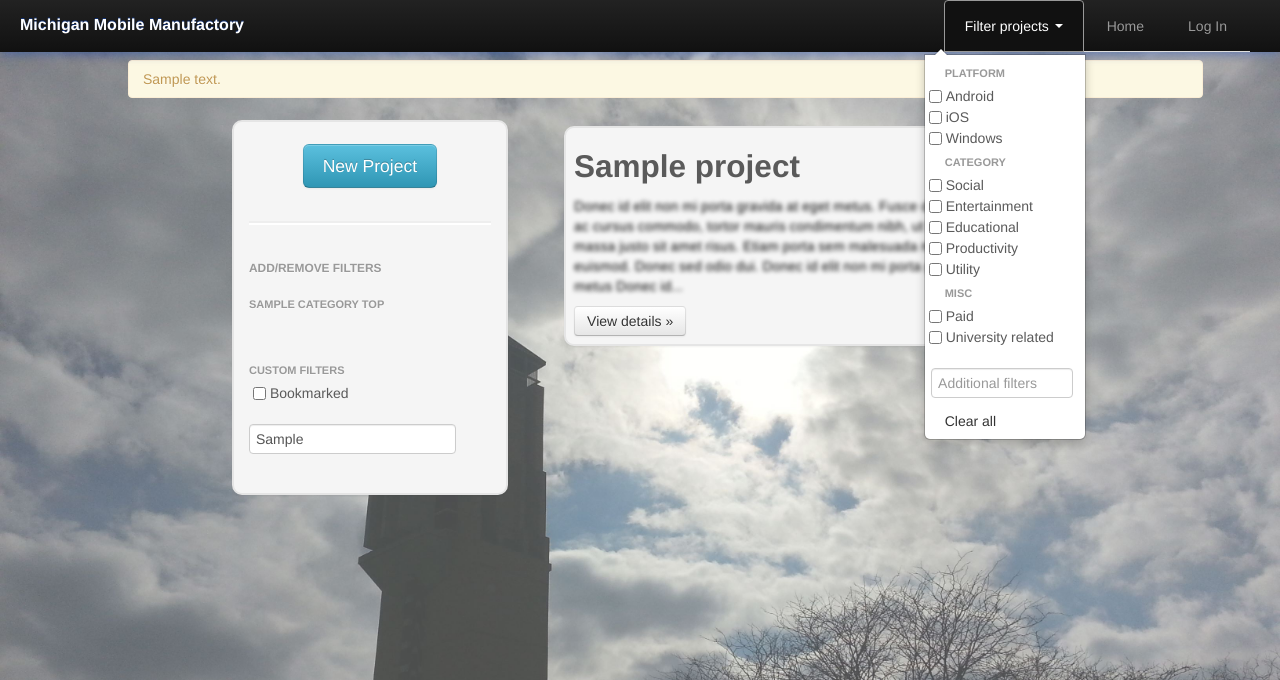
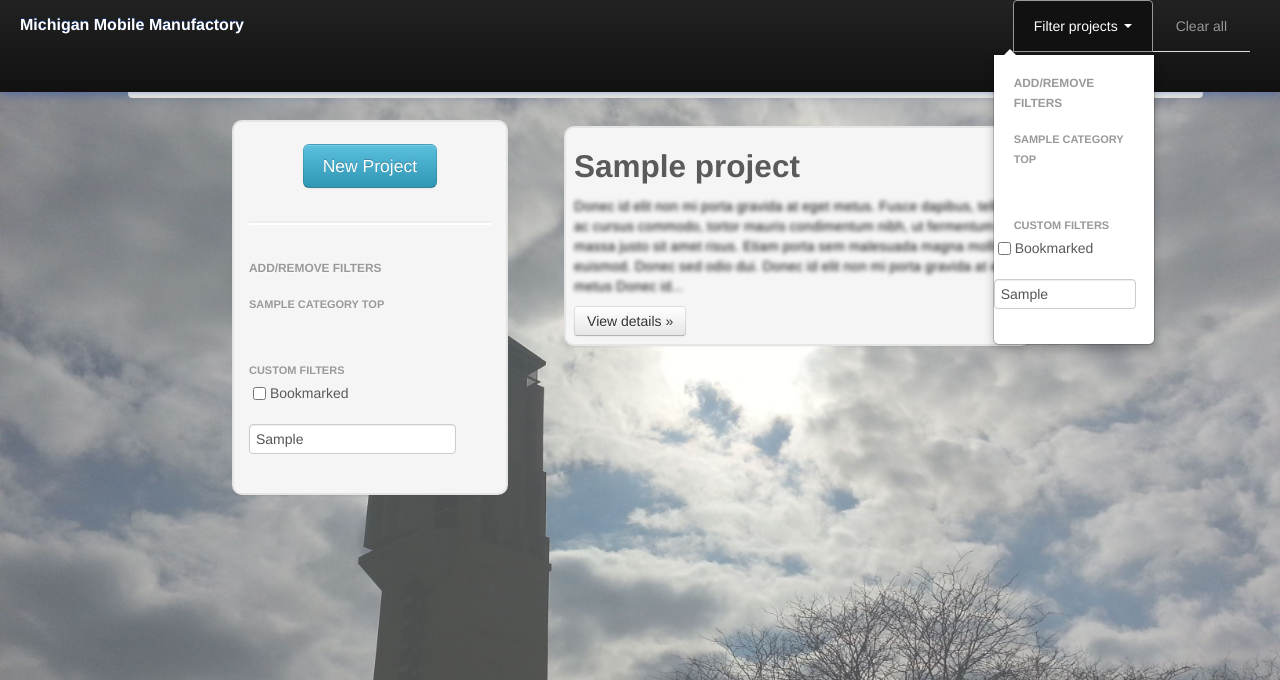
Before and after one commit to lucaluo/MMM, a Django app: template mmm/mmm/templates/landing.html in a window 1280 px wide, after a click on "Filter projects". Shown: the top 680 px of the page. Run offline with Django 3.2, Linux system fonts and the light colour scheme; tables that the repository leaves empty hold one stand-in row (values such as "Sample post"); the template is opened without the code that fills it: values that come from a table or form of the project are taken from there, most other values are stand-ins (such as "Sample title", 1, 10 or a date in 2020).

Commit message:
putting real filters in the navbar

```diff
--- a/mmm/mmm/templates/base.html
+++ b/mmm/mmm/templates/base.html
@@ -46,26 +46,45 @@
 					        <li class="pull-right project-filters dropdown">
 						<a href="#" class="dropdown-toggle" data-toggle="dropdown">Filter projects <b class="caret"></b></a>
 						<ul class="dropdown-menu">
-		              				<li class="nav-header">Platform</li>
-
-              						<input class="dropbox" type="checkbox" name="platform" value="Android">Android <br>
-              						<input type="checkbox" class = "dropbox" name="platform" value="ios">iOS <br>
-             						 <input type="checkbox" class = "dropbox" name="platform" value="windows">Windows <br>
-              						<li class="nav-header">Category</li>
-
-			  				<input class = "dropbox" type="checkbox" name="category" value="social">Social <br>
-			 				 <input class = "dropbox" type="checkbox" name="category" value="entertainment">Entertainment <br>
-			  				<input  class = "dropbox" type="checkbox" name="category" value="educational">Educational <br>
-			  				<input  class = "dropbox" type="checkbox" name="category" value="productivity">Productivity <br>
-			 				 <input  class = "dropbox" type="checkbox" name="category" value="utility">Utility <br>
-
-
-             						 <li class="nav-header">Misc</li>
-
-			  				<input  class = "dropbox" type="checkbox" name="misc" value="paid">Paid <br>
-			  				<input  class = "dropbox" type="checkbox" name="misc" value="university">University related <br>
-			  				<br>
-							<input style = "margin-left:4%; width:80%"type="text" class="input-block searchBox dropbox" placeholder="Additional filters">
+		              			<li class="nav-header"><h6>Add/Remove filters</h6></li>
+						<form id="filterForm" method="get" action="/" enctype="multipart/form-data">
+						{% for category in category_list %}
+							<li class="nav-header">{{ category.category_top.name }}</li>
+							{% for category_sub in category.category_sub_list %}
+							{% for key,value in cat_sub_checked_dict.items %}
+							{% if key == category_sub %}
+							{% if request.user.is_authenticated %}
+								{% if value %}
+								<input type="checkbox" name="f_category_subs" value="{{ category_sub.id }}" id="filter-checkbox" checked>{{ category_sub.name }}
+								{% else %}
+								<input type="checkbox" name="f_category_subs" value="{{ category_sub.id }}" id="filter-checkbox" >{{ category_sub.name }}
+								{% endif %}
+								{% else %}
+								<input type="checkbox" name="f_category_subs" value="{{ category_sub.id }}" id="filter-checkbox" disabled>{{ category_sub.name }}
+								{% endif %}
+								{% endif %}
+							{% endfor %}
+								<br />
+							{% endfor %}
+						{% endfor %}
+						<br />
+						<li class="nav-header">Custom Filters</li>
+						{% if bookmarked %}
+						<input type="checkbox" name="bookmarked" id="bookmarked-checkbox" checked>Bookmarked<br />
+						{% else %}
+						<input type="checkbox" name="bookmarked" id="bookmarked-checkbox">Bookmarked<br />
+						{% endif %}
+						<br />
+						{% if additional_filter %}
+						<input type="text" class="input-block searchBox" name="additional_filter" id="additional-filter" placeholder="Additional filter" value="{{ additional_filter }}">
+						{% else %}
+						<input type="text" class="input-block searchBox" name="additional_filter" id="additional-filter" placeholder="Additional filter">
+						{% endif %}
+						<br />
+						<input type="submit" style="position: absolute; left: -9999px; width: 1px; height: 1px;" />
+						<!-- {% csrf_token %} -->
+						</form>
+					</ul>
 
 
 
```
